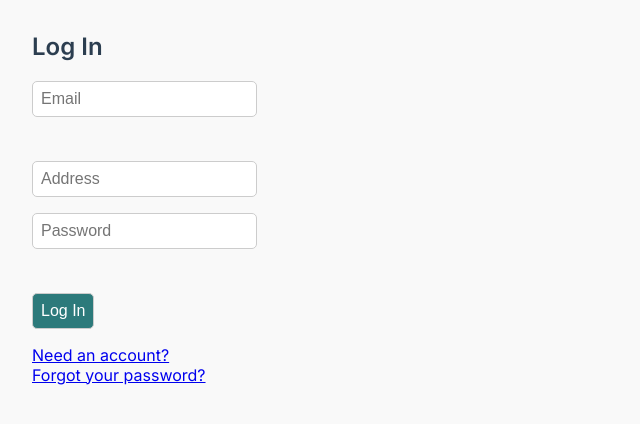
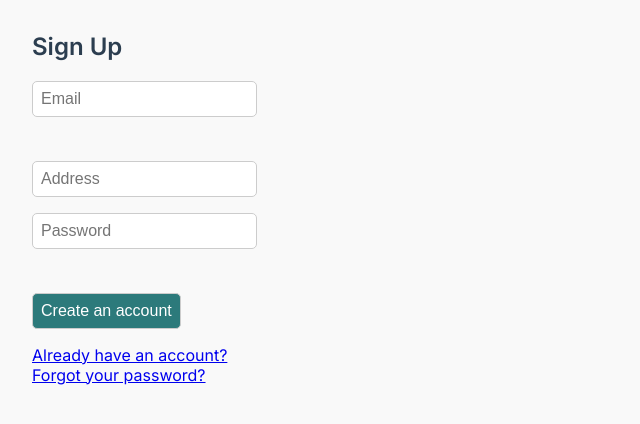
Before and after one commit to emaunicorn/composting-app, a Flask app: page /signup in a window 1280 px wide. Shown: the part 151-575 px from the top of the page, without its empty margins (0-640 px from the left). Run offline with Flask 3, Linux system fonts and the light colour scheme.

Commit message:
Fixing signup

```diff
--- a/app.py
+++ b/app.py
@@ -22,7 +22,7 @@ app.config['SQLALCHEMY_DATABASE_URI'] = 'sqlite:///compost.db'
 app.config['SQLALCHEMY_TRACK_MODIFICATIONS'] = False
 load_dotenv()  # Load environment variables from .env
 app.config['SECRET_KEY'] = os.getenv('SECRET_KEY')
-app.config['SERVER_NAME'] = 'commonrootscomposting.org'
+app.config['SERVER_NAME'] = None
 app.config['PREFERRED_URL_SCHEME'] = 'https'
 
 
--- a/templates/dashboard.html
+++ b/templates/dashboard.html
@@ -3,6 +3,6 @@
 {% block title %}Dashboard - Common Roots Composting{% endblock %}
 
 {% block content %}
-  <h2>Welcome, {{ current_user.name }}!</h2>
-  <p>This is your dashboard. Use the links above to navigate through the app.</p>
+  <h2>Welcome {{ current_user.name }}</h2>
+  <p>This is your dashboard.</p>
 {% endblock %}
--- a/templates/forgot_password.html
+++ b/templates/forgot_password.html
@@ -5,6 +5,9 @@
 
   {% if message %}
     <p class="text-green-600 mb-4">{{ message }}</p>
+  {% endif %}
+  {% if error %}
+    <p style="color: red;">{{ error }}</p>
   {% endif %}
 
   <form method="POST" class="space-y-4 max-w-md">
--- a/templates/signup.html
+++ b/templates/signup.html
@@ -1,9 +1,9 @@
 {% extends "base.html" %}
 
-{% block title %}Log In - Common Roots Composting{% endblock %}
+{% block title %}Sign Up - Common Roots Composting{% endblock %}
 
 {% block content %}
-  <h2>Log In</h2>
+  <h2>Sign Up</h2>
 
   {% if error %}
     <p style="color: red;">{{ error }}</p>
@@ -13,9 +13,9 @@
     <input type="email" name="email" placeholder="Email" required><br>
     <input type="text" name="address" placeholder="Address">
     <input type="password" name="password" placeholder="Password" required><br>
-    <button type="submit">Log In</button>
+    <button type="submit">Create an account</button>
   </form>
 
-  <a href="/signup">Need an account?</a><br>
+  <a href="/signup">Already have an account?</a><br>
   <a href="/forgot-password">Forgot your password?</a>
 {% endblock %}
```
